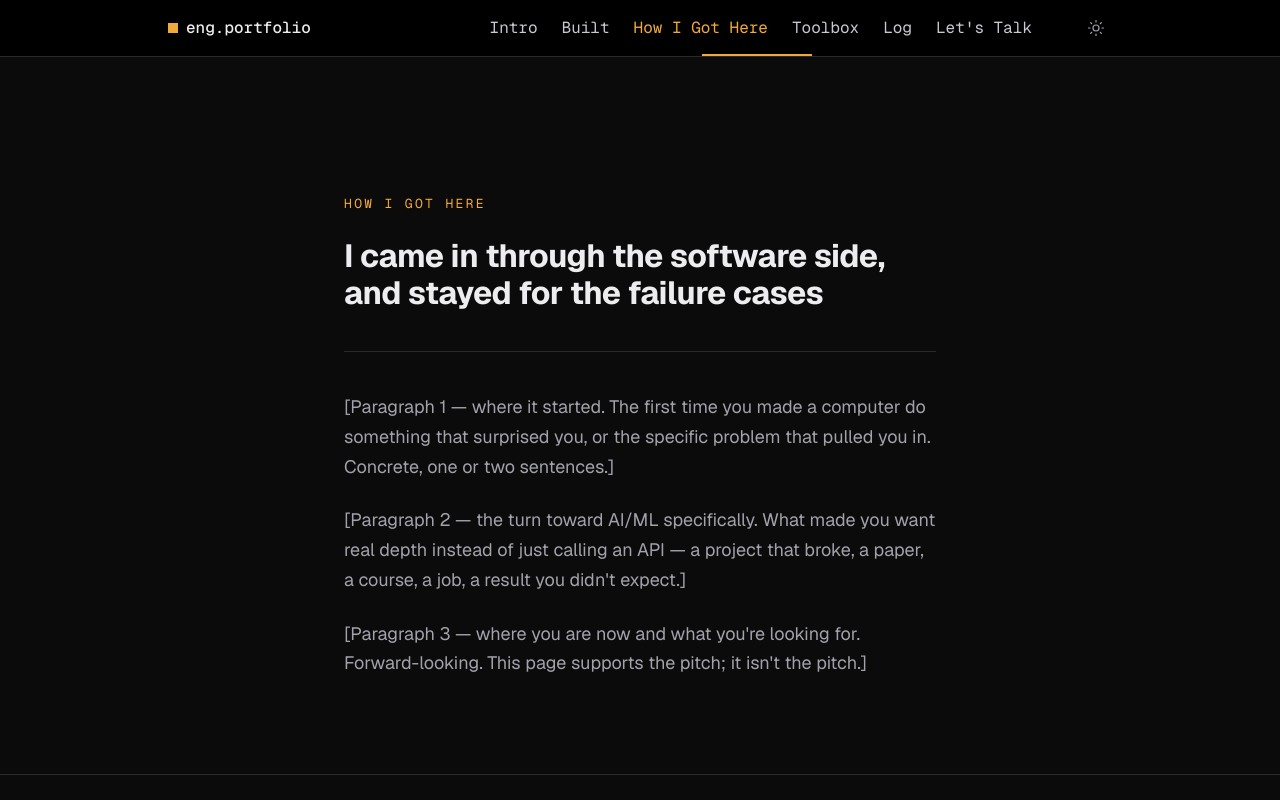
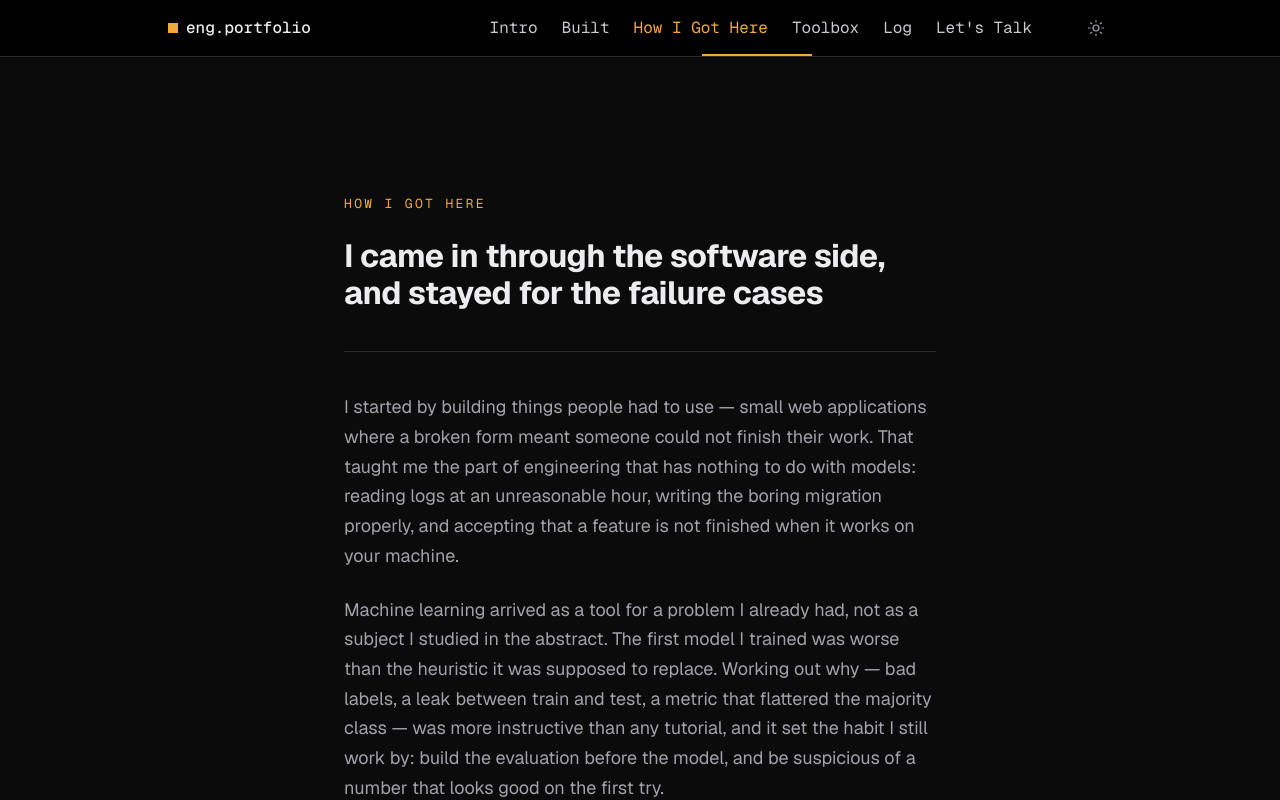
Before and after one commit to IshakAbdiazizHussen/Ishak-Abdiaziz----Portfolio, a Next.js app in the folder frontend/: page /how-i-got-here in a window 1280 px wide. Shown: the top 800 px of the page. Built offline with nearby package versions, Linux system fonts and the light colour scheme; no server answers.

Commit message:
adding another text under the title

```diff
--- a/frontend/content/about.ts
+++ b/frontend/content/about.ts
@@ -12,13 +12,24 @@ export const about = {
   },
   intro: "The short version of how I ended up building AI systems for a living.",
   paragraphs: [
-    "[Paragraph 1 — where it started. The first time you made a computer do something " +
-      "that surprised you, or the specific problem that pulled you in. Concrete, one or " +
-      "two sentences.]",
-    "[Paragraph 2 — the turn toward AI/ML specifically. What made you want real depth " +
-      "instead of just calling an API — a project that broke, a paper, a course, a job, " +
-      "a result you didn't expect.]",
-    "[Paragraph 3 — where you are now and what you're looking for. Forward-looking. " +
-      "This page supports the pitch; it isn't the pitch.]",
+    "I started by building things people had to use — small web applications where a " +
+      "broken form meant someone could not finish their work. That taught me the part of " +
+      "engineering that has nothing to do with models: reading logs at an unreasonable " +
+      "hour, writing the boring migration properly, and accepting that a feature is not " +
+      "finished when it works on your machine.",
+    "Machine learning arrived as a tool for a problem I already had, not as a subject I " +
+      "studied in the abstract. The first model I trained was worse than the heuristic it " +
+      "was supposed to replace. Working out why — bad labels, a leak between train and " +
+      "test, a metric that flattered the majority class — was more instructive than any " +
+      "tutorial, and it set the habit I still work by: build the evaluation before the " +
+      "model, and be suspicious of a number that looks good on the first try.",
+    "Since then I have deliberately stayed on both sides. I write the training loop and I " +
+      "write the endpoint that serves it, because the interesting problems live in " +
+      "between — how a confidence score should be shown to someone who has never heard of " +
+      "softmax, what an agent should do when its sources disagree, how much latency a " +
+      "user will accept before the accuracy stops mattering. Those questions do not get " +
+      "answered in a notebook.",
+    "What I look for now is work where correctness is checkable and the stakes of being " +
+      "wrong are real enough that someone cares about the difference between 78% and 91%.",
   ],
 } as const;
```
